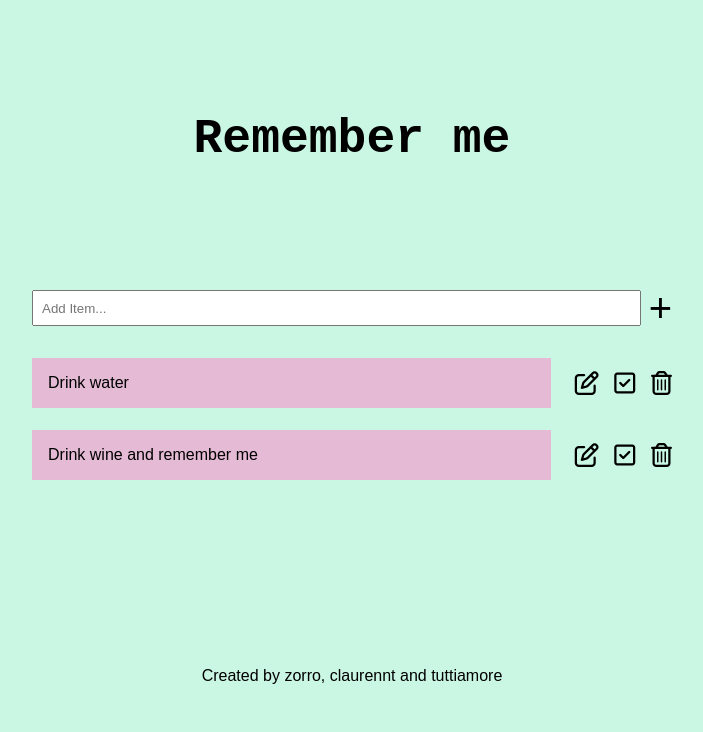
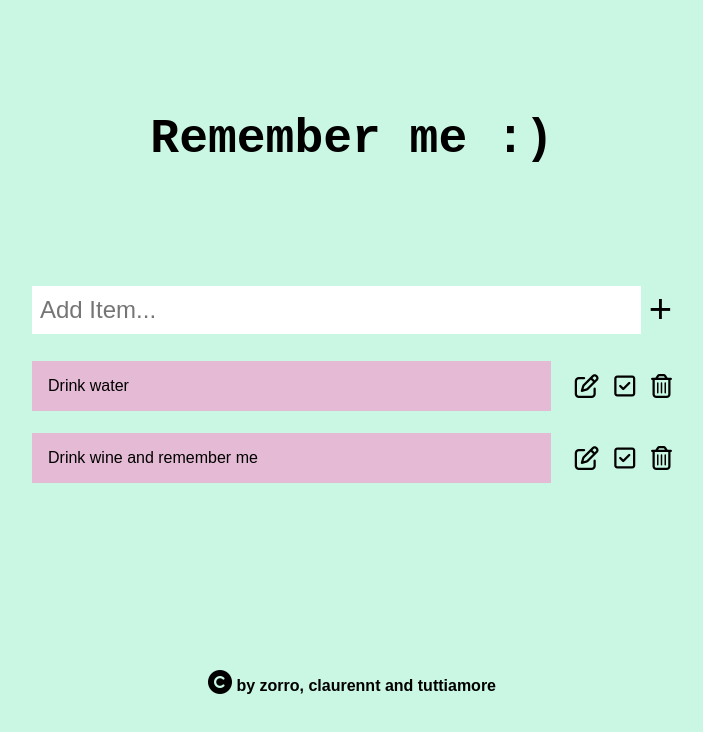
Before and after one commit to tuttiamore/to-do-list, a plain HTML site: page index.html in a window 1280 px wide. Shown: the whole page, without its empty margins (288-991 px from the left). Drawn offline with Linux system fonts and the light colour scheme.

Commit message:
fix design

```diff
--- a/index.html
+++ b/index.html
@@ -21,7 +21,7 @@
   <body>
     <main class="list-wrapper">
       <section class="list">
-        <h1>Remember me</h1>
+        <h1>Remember me :&rpar;</h1>
 
         <div class="input-wrapper">
           <input type="text" placeholder="Add Item..." class="input-item" />
@@ -63,7 +63,7 @@
 
     <footer>
       <article>
-        <p>Created by zorro, claurennt and tuttiamore</p>
+        <p><i class="fas fa-copyright"></i> by zorro, claurennt and tuttiamore</p>
       </article>
     </footer>
   </body>
--- a/script.js
+++ b/script.js
@@ -17,6 +17,7 @@ function clickEdit() {
 function leaveEdit() {
   this.contentEditable = "false";
   listItems = document.querySelectorAll(".item");
+  console.log(listItems);
 }
 
 function editItemsWrapper() {
@@ -31,9 +32,6 @@ function editItemsWrapper() {
   itemsTextfield.forEach((button) =>
     button.addEventListener("blur", leaveEdit)
   );
-
-  //save changes, i.e. update itemList
-  document.querySelectorAll(".item");
 }
 
 editItemsWrapper();
--- a/styles.css
+++ b/styles.css
@@ -39,10 +39,12 @@ h1 {
 
 .input-item {
   width: 100%;
-  height: 2rem;
+  height: 3rem;
   padding: 0 0.5rem;
   margin: 0;
   margin-right: 0.5rem;
+  font-size: 1.5rem;
+  border: 0;
 }
 
 .input-button {
@@ -107,4 +109,5 @@ footer {
   display: flex;
   align-items: center;
   justify-content: center;
+  font-weight: bold;
 }
```
